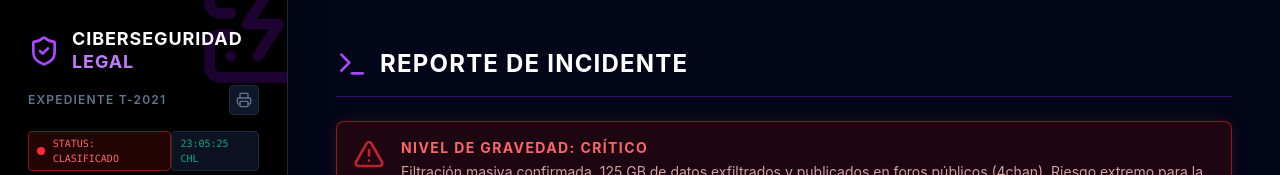
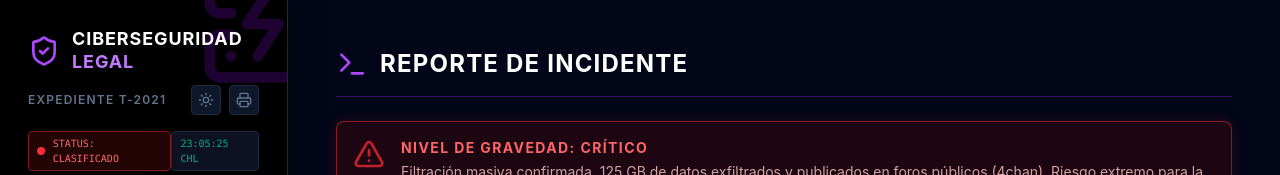
Before and after one commit to Michprogram/informe_barmic, a React (Vite) app: page / in a window 1280 px wide. Shown: the top 175 px of the page. Built offline with nearby package versions, Linux system fonts and the light colour scheme.

Commit message:
Modo oscuro y modo claro

```diff
--- a/docs_barmic/08_prompts_barmic.md
+++ b/docs_barmic/08_prompts_barmic.md
@@ -38,3 +38,6 @@ comparación de marcos regulatorios (criterio 2.1.3).
 26.05
 13. Me gustaria agregar un boton para poder pasar a pdf la app que acabamos de realizar, ayudame creando uno en la parte superior del menu
 14. Ahora tambien le quiero agregar la hora en tiempo real
+
+28.05
+15. Necesito realizar varias modificaciones a mi proyecto, dentro de ellas necesito agregar un boton para cambiar el modo oscuro a modo claro de mi pagina, y tambien necesito agregar al finan un enlace para que la persona que vea esto, llegue a mi github que es: https://github.com/Michprogram
--- a/src/App.jsx
+++ b/src/App.jsx
@@ -1,6 +1,6 @@
 import React, { useState, useEffect } from 'react';
 import {
-  FileText, BookOpen, AlertOctagon, Columns, Users, Database, ShieldCheck, Menu, X, Scale, Gavel, MessageSquare, Terminal, LockOpen, Skull, AlertTriangle, Fingerprint, Eye, ServerCrash, Bookmark, Printer
+  FileText, BookOpen, AlertOctagon, Columns, Users, Database, ShieldCheck, Menu, X, Scale, Gavel, MessageSquare, Terminal, LockOpen, Skull, AlertTriangle, Fingerprint, Eye, ServerCrash, Bookmark, Printer, Sun, Moon, Github
 } from 'lucide-react';
 
 // --- COMPONENTES DE CADA SECCIÓN ---
@@ -607,6 +607,7 @@ export default function App() {
   const [activeTab, setActiveTab] = useState('resumen');
   const [isMobileMenuOpen, setIsMobileMenuOpen] = useState(false);
   const [sysTime, setSysTime] = useState(''); // ESTADO DEL RELOJ
+  const [isDarkMode, setIsDarkMode] = useState(true);
 
   // EFECTO DEL RELOJ
   useEffect(() => {
@@ -672,9 +673,17 @@ export default function App() {
             <h1 className="text-lg font-bold leading-tight uppercase tracking-wider">Ciberseguridad<br /><span className="text-purple-400">Legal</span></h1>
           </div>
 
-          {/* BOTON IMPRESORA */}
+      {/* BOTONES DE ACCIÓN (TEMA E IMPRESORA) */}
           <div className="flex items-center justify-between mt-2 relative z-10">
             <p className="text-xs text-slate-500 tracking-widest uppercase font-semibold">Expediente T-2021</p>
+            <div className="flex gap-2">
+              <button
+                onClick={() => setIsDarkMode(!isDarkMode)}
+                className="text-slate-500 hover:text-yellow-400 transition-colors bg-slate-900 p-1.5 rounded border border-slate-800 hover:border-yellow-500/50 flex items-center justify-center"
+                title="Cambiar Tema"
+              >
+                {isDarkMode ? <Sun className="w-4 h-4" /> : <Moon className="w-4 h-4" />}
+              </button>
               <button
                 onClick={() => window.print()}
                 className="text-slate-500 hover:text-purple-400 transition-colors bg-slate-900 p-1.5 rounded border border-slate-800 hover:border-purple-500/50 flex items-center justify-center"
@@ -682,6 +691,7 @@ export default function App() {
               >
                 <Printer className="w-4 h-4" />
               </button>
+            </div>
           </div>
 
           {/* RELOJ EN VIVO */}
```
Lines whose indentation alone changed are shown as unchanged.
